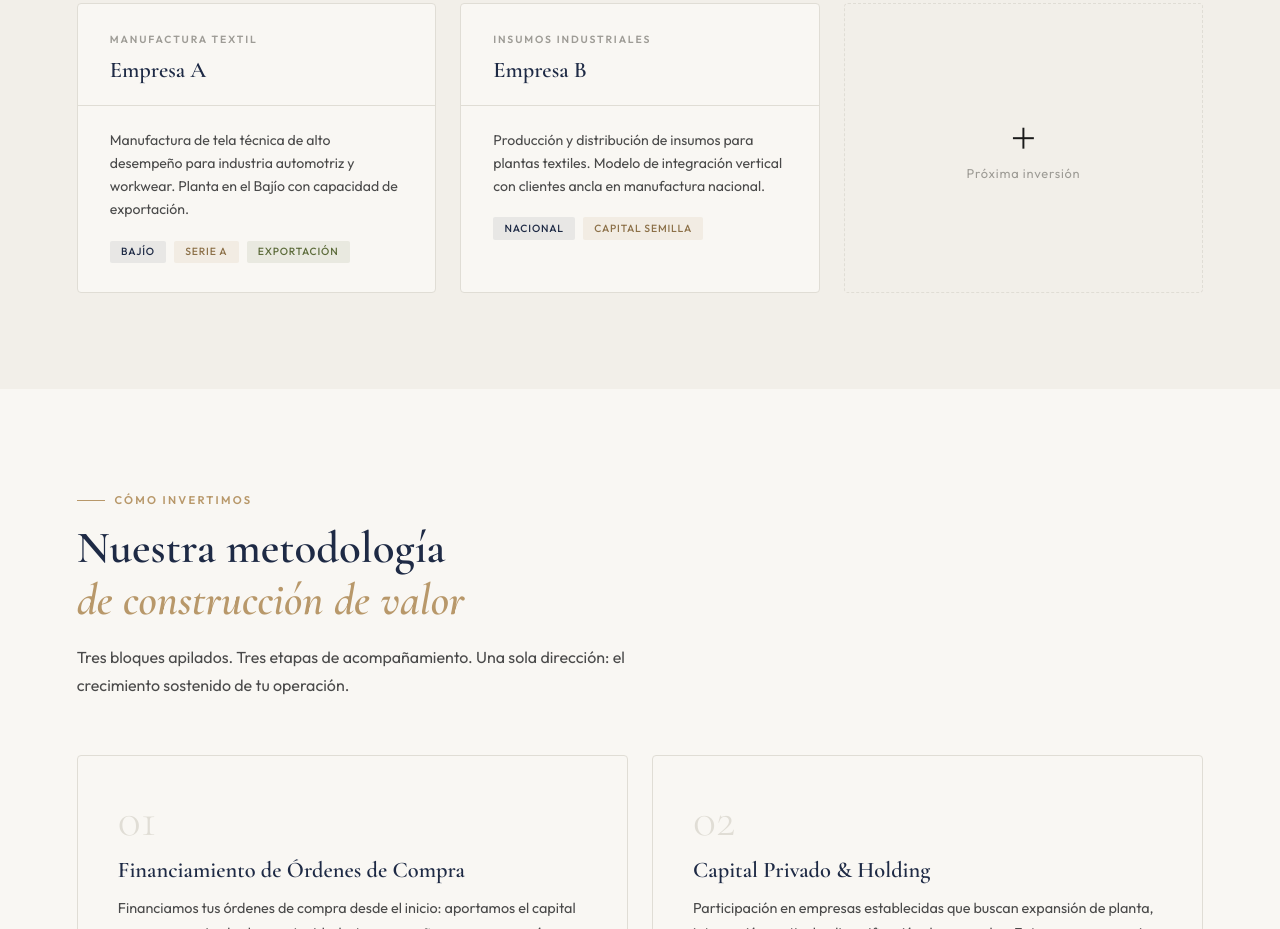
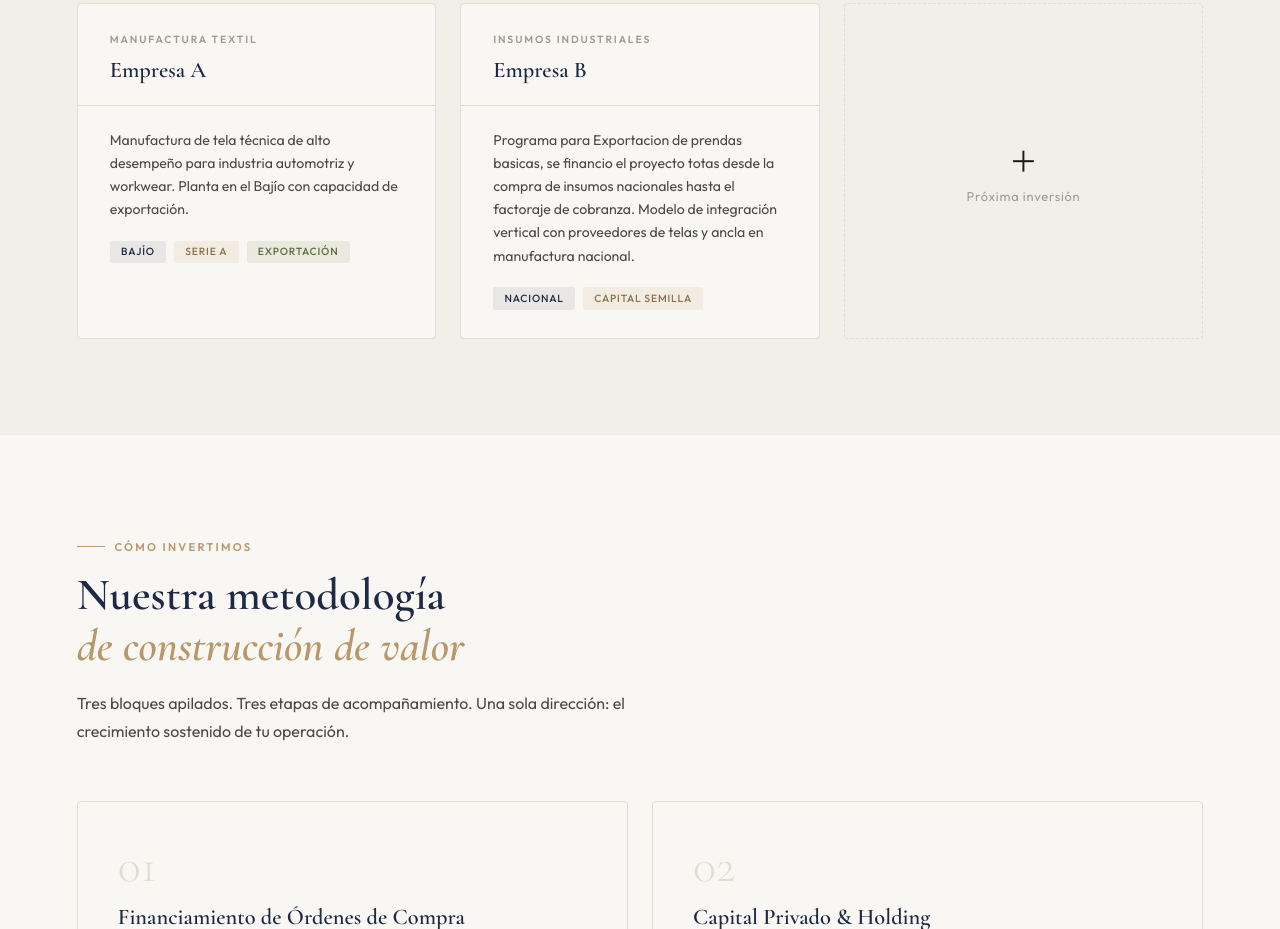
Before and after one commit to gcomercial-tech/indigo-ventures, a plain HTML site: page index.html in a window 1280 px wide. Shown: the part 2580-3509 px from the top of the page. Drawn offline with nearby package versions, Linux system fonts and the light colour scheme; a script that the page names is missing.

Commit message:
Update index.html

```diff
--- a/index.html
+++ b/index.html
@@ -950,7 +950,7 @@
           <div class="pc-name">Empresa B</div>
         </div>
         <div class="pc-body">
-          <p class="pc-desc">Producción y distribución de insumos para plantas textiles. Modelo de integración vertical con clientes ancla en manufactura nacional.</p>
+          <p class="pc-desc">Programa para Exportacion de prendas basicas, se financio el proyecto totas desde la compra de insumos nacionales hasta el factoraje de cobranza. Modelo de integración vertical con proveedores de telas y ancla en manufactura nacional.</p>
           <div class="pc-meta">
             <span class="pc-badge badge-navy">Nacional</span>
             <span class="pc-badge badge-gold">Capital semilla</span>
```
